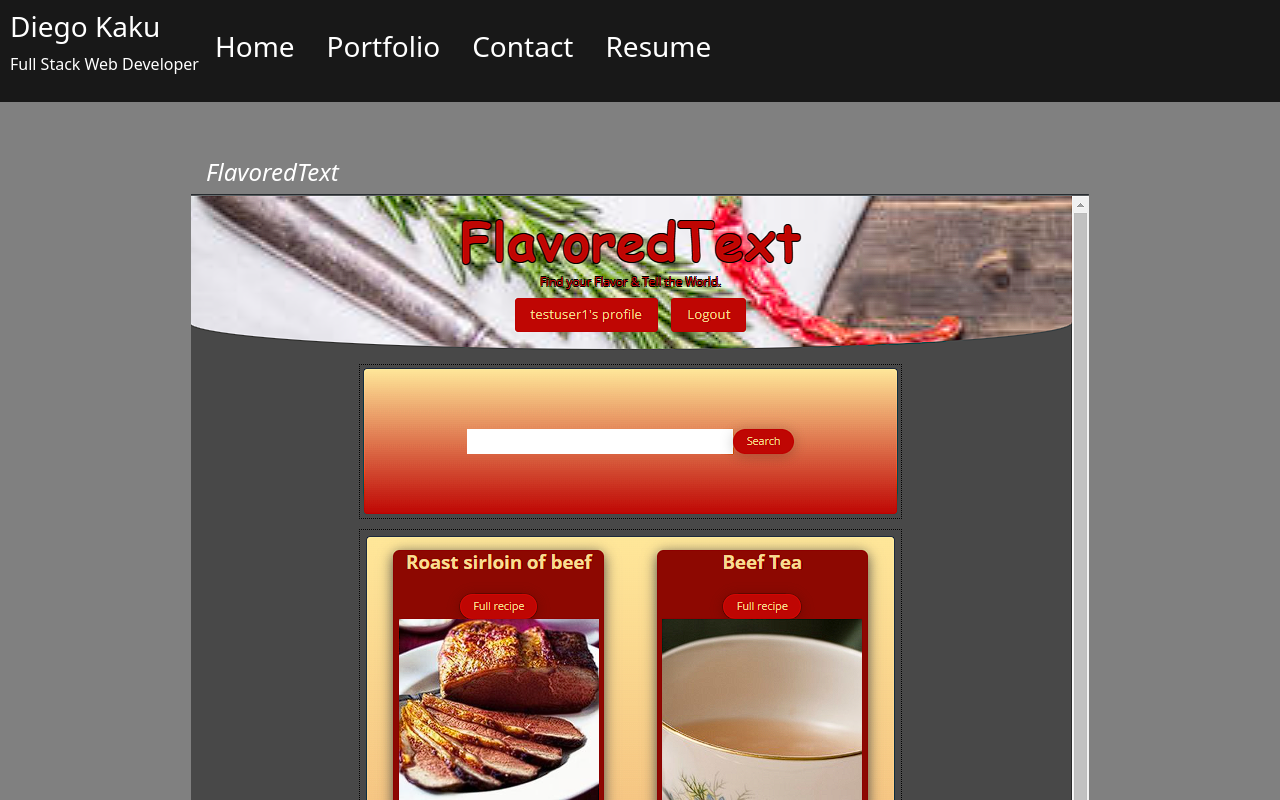
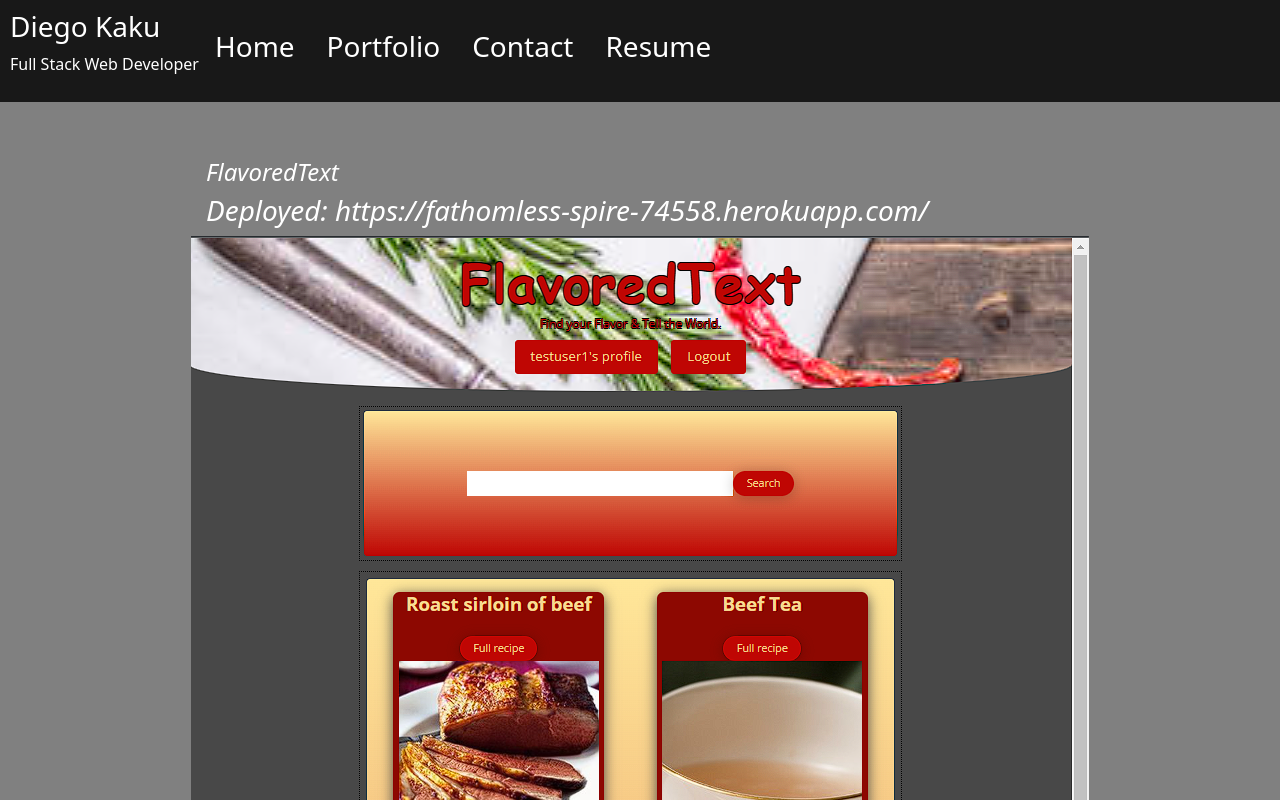
Before and after one commit to kakudiego/C-20-React_React-Portifolio, a React (Create React App) app: page / in a window 1280 px wide. Both pictures are taken after a click on the element "Portfolio". Shown: the top 800 px of the page. Built offline with nearby package versions, Linux system fonts and the light colour scheme.

Commit message:
add deployed link 1

```diff
--- a/src/components/pages/Portfolio.js
+++ b/src/components/pages/Portfolio.js
@@ -15,6 +15,7 @@ function Portfolio() {
         <a style={{ textDecoration: 'none' }} href='https://github.com/Erock42/FlavoredText' target="_blank" rel="noreferrer noopener">
           <i className='fab fa-twitter'>
             <h4 style={{ marginLeft: '15px', color: 'white' }}>FlavoredText</h4>
+            <h3 style={{ marginLeft: '15px', color: 'white' }}>Deployed: https://fathomless-spire-74558.herokuapp.com/</h3>
           </i>
           <img src={flavoredText} alt='flavoredText' />
         </a>
```
